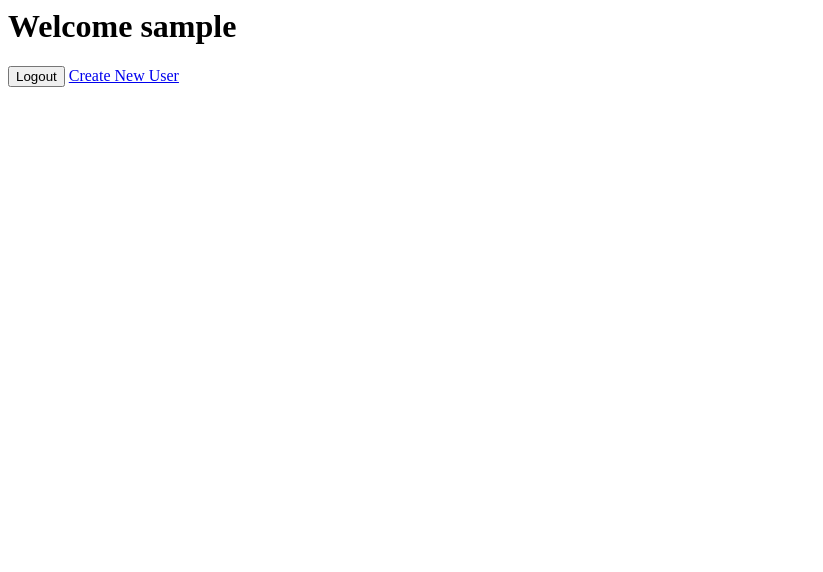
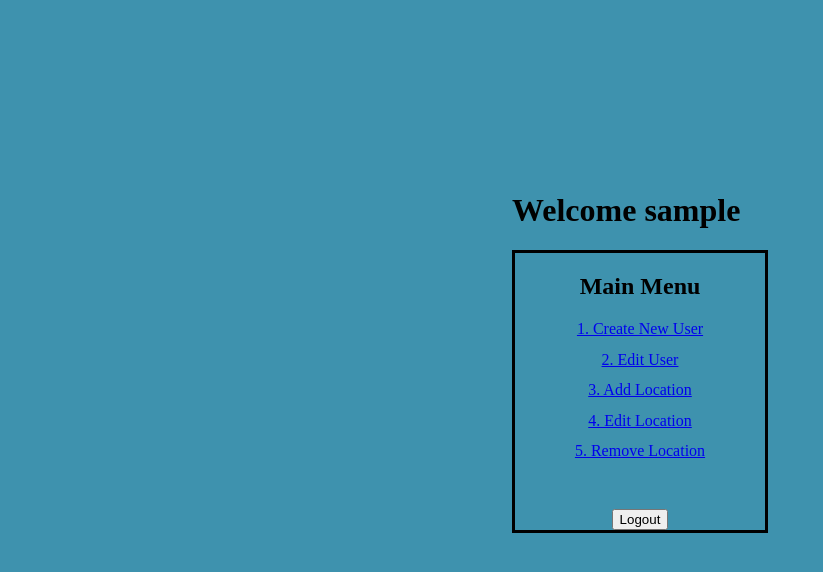
Before and after one commit to s3722286/SEPM-Tagon, a PHP site: page /main.php in a window 1280 px wide. Shown: the top 572 px of the page, without its empty margins (0-823 px from the left). Run offline with PHP 8.4, Linux system fonts and the light colour scheme; the visitor is signed in with stand-in values (Sample User, id 1).

Commit message:
created links for menu

```diff
--- a/main.php
+++ b/main.php
@@ -19,11 +19,31 @@ session_start();
 
 
 ?>
-
+<head>
+    <link rel="stylesheet" href="styles.css">
+    <title>Main Menu</title>
+  </head>
 <body>
     <form name="logoutForm" method="post">
+        <h2>Main Menu</h2>
+        <feildset class ='login_form'>
+        <div class="row">
+            <a href="newuser.php"> 1. Create New User<a>
+        </div>
+        <div class="row">
+        <a href="edit_user.php"> 2. Edit User<a>
+        </div>
+        <div class="row">
+        <a href="addlocation.php"> 3. Add Location<a>
+        </div>
+        <div class="row">
+        <a href="editlocation.php"> 4. Edit Location<a>
+        </div>
+        <div class="row">
+        <a href="removelocation.php"> 5. Remove Location<a>
+        </div>
+        <br></br>
         <input type="hidden" id="Logout" name="Logout" value="1">
         <a><input type="submit" value="Logout"></a>
-        <a href="newuser.php">Create New User<a>
     </form>
 </body>
```
